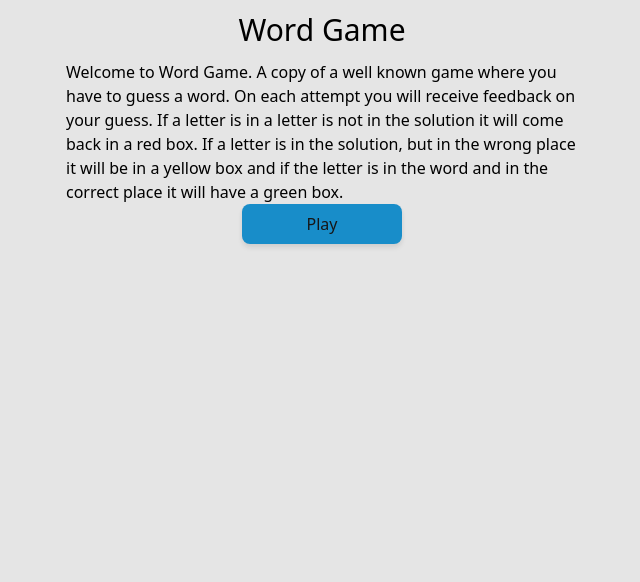
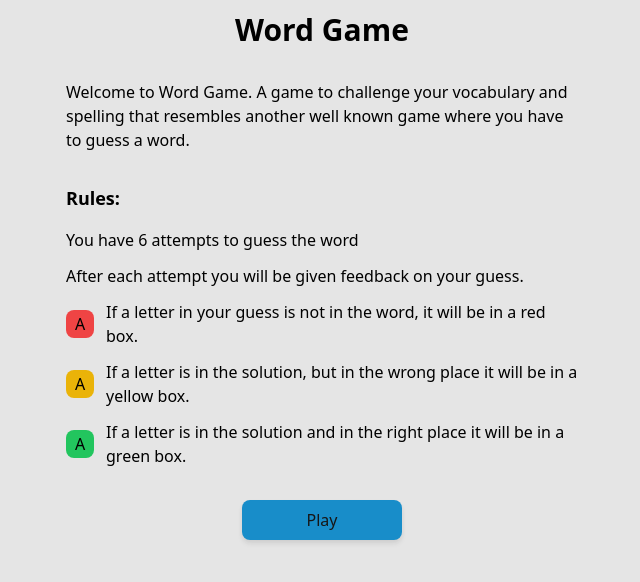
Before and after one commit to timjquigg/word-game, a Next.js app: page / in a window 1280 px wide. Shown: the top 582 px of the page, without its empty margins (318-958 px from the left). Built offline with nearby package versions, Linux system fonts and the light colour scheme.

Commit message:
Update layout for introduction page

```diff
--- a/app/layout.tsx
+++ b/app/layout.tsx
@@ -13,11 +13,9 @@ export default function RootLayout({
   children: React.ReactNode;
 }) {
   return (
-    <html lang="en" className="bg-neutral-200">
-      <body className="h-screen">
-        {/* <div id="banner" className="container mx-auto"> */}
+    <html lang="en" className=" bg-neutral-200">
+      <body className=" overflow-hidden h-screen px-6">
         <Banner />
-        {/* </div> */}
         <div>{children}</div>
       </body>
     </html>
--- a/app/page.tsx
+++ b/app/page.tsx
@@ -13,7 +13,7 @@ export default function Home() {
   return (
     <AnswerProvider>
       <AttemptsProvider>
-        <main className="container flex flex-col justify-between content-center mx-auto">
+        <main className="container flex flex-col justify-between content-center mx-auto my-8">
           <Introduction />
           <Attempts />
           <InputProvider>
--- a/components/attempts/index.tsx
+++ b/components/attempts/index.tsx
@@ -24,9 +24,13 @@ export default function Attempts() {
     );
   });
 
-  if (check && !solved) {
-    updateSolved();
+  if (!check && attempts.length === 6) {
+    updateSolved("no");
   }
 
-  return <div>{!solved && answer && attemptList}</div>;
+  if (check && solved === "incomplete") {
+    updateSolved("yes");
+  }
+
+  return <div>{solved === "incomplete" && answer && attemptList}</div>;
 }
--- a/components/banner.tsx
+++ b/components/banner.tsx
@@ -3,7 +3,7 @@ import React from "react";
 export default function Banner() {
   return (
     <div id="banner" className="flex justify-center text-center my-3">
-      <h1 className="text-3xl">Word Game</h1>
+      <h1 className="text-3xl font-bold">Word Game</h1>
     </div>
   );
 }
--- a/components/complete.tsx
+++ b/components/complete.tsx
@@ -11,16 +11,26 @@ export default function Complete() {
 
   const playAgain = () => {
     resetAttempts();
-    updateSolved();
+    updateSolved("incomplete");
     getNewAnswer();
   };
 
   return (
     <>
-      {solved && (
+      {solved === "yes" && (
         <div className="flex flex-col justify-center max-w-lg mx-auto text-center">
           <p>{`Congratulations! It took you ${attempts.length} attempts to get the word ${answer}.`}</p>
-          <div className="mx-auto">
+          <div className="mx-auto my-8">
+            <StyledButton callback={playAgain}>Play again</StyledButton>
+          </div>
+        </div>
+      )}
+      {solved === "no" && (
+        <div className="flex flex-col justify-center max-w-lg mx-auto text-center">
+          <p>You lose!</p>
+          <p>🥲🥲🥲🥲🥲🥲🥲🥲🥲</p>
+          <p>{`The word was ${answer}.`}</p>
+          <div className="mx-auto my-8">
             <StyledButton callback={playAgain}>Play again</StyledButton>
           </div>
         </div>
--- a/components/introduction/index.tsx
+++ b/components/introduction/index.tsx
@@ -3,6 +3,7 @@ import { answerContext } from "@/providers/answerProvider";
 import { useContext, useState } from "react";
 
 import StyledButton from "../styledButton";
+import Letter from "../attempts/letter";
 
 export default function Introduction() {
   const [display, setDisplay] = useState(true);
@@ -17,16 +18,56 @@ export default function Introduction() {
   return (
     <>
       {display && (
-        <div className="flex flex-col justify-center max-w-lg mx-auto">
+        <div className="flex flex-col justify-center max-w-lg mx-auto ">
           <p>
-            Welcome to Word Game. A copy of a well known game where you have to
-            guess a word. On each attempt you will receive feedback on your
-            guess. If a letter is in a letter is not in the solution it will
-            come back in a red box. If a letter is in the solution, but in the
-            wrong place it will be in a yellow box and if the letter is in the
-            word and in the correct place it will have a green box.
+            Welcome to Word Game. A game to challenge your vocabulary and
+            spelling that resembles another well known game where you have to
+            guess a word.
           </p>
-          <div className="mx-auto">
+          <h2 className="mt-8 mb-4 text-lg font-bold">Rules:</h2>
+          <ol className="list-none space-y-3">
+            <li>
+              <p>You have 6 attempts to guess the word</p>
+            </li>
+            <li>
+              <p>
+                After each attempt you will be given feedback on your guess.
+              </p>
+              {/* <div className=""> */}
+              <ol className="list-none space-y-3 mt-3 ">
+                <li className="flex flex-row space-x-3 content-center">
+                  <div className="my-auto">
+                    <Letter letter={{ A: "absent" }} />
+                  </div>
+                  <p className="wrap">
+                    If a letter in your guess is not in the word, it will be in
+                    a red box.
+                  </p>
+                </li>
+                <li className="flex flex-row space-x-3 content-center">
+                  <div className="my-auto">
+                    <Letter letter={{ A: "present" }} />
+                  </div>
+                  <p>
+                    If a letter is in the solution, but in the wrong place it
+                    will be in a yellow box.
+                  </p>
+                </li>
+                <li className="flex flex-row space-x-3 content-center">
+                  <div className="my-auto">
+                    <Letter letter={{ A: "correct" }} />
+                  </div>
+                  <p>
+                    If a letter is in the solution and in the right place it
+                    will be in a green box.
+                  </p>
+                </li>
+              </ol>
+              {/* </div> */}
+            </li>
+          </ol>
+
+          <div className="mx-auto mt-8">
             <StyledButton callback={playGame}>Play</StyledButton>
           </div>
         </div>
--- a/components/search/index.tsx
+++ b/components/search/index.tsx
@@ -39,7 +39,7 @@ export default function Search() {
 
   return (
     <>
-      {!solved && answer && (
+      {solved === "incomplete" && answer && (
         <div className="flex flex-col justify-center content-center text-center space-y-3">
           <div className="flex justify-center space-x-3 my-3 ">
             {searchSquares}
--- a/components/search/keyboard/index.tsx
+++ b/components/search/keyboard/index.tsx
@@ -14,12 +14,14 @@ export default function Keyboard() {
     return (
       <div
         key={`row${i}`}
-        className="flex flex-row text-center justify-center space-x-2"
+        className="flex flex-row shrink text-center justify-center space-x-2"
       >
         {keyRow}
       </div>
     );
   });
 
-  return <div className="flex flex-col text-center space-y-2">{keyboard}</div>;
+  return (
+    <div className="flex flex-col text-center space-y-2 w-full">{keyboard}</div>
+  );
 }
--- a/providers/attemptsProvider.tsx
+++ b/providers/attemptsProvider.tsx
@@ -9,22 +9,22 @@ type Props = {
 interface AttemptsContext {
   attempts: LetterCheck[][];
   updateAttempts: (guess: Letter[], target: string) => LetterCheck[];
-  solved: boolean;
-  updateSolved: () => void;
+  solved: Solved;
+  updateSolved: (value: Solved) => void;
   resetAttempts: () => void;
 }
 
 export const attemptsContext = createContext<AttemptsContext>({
   attempts: [],
   updateAttempts: () => [{}],
-  solved: false,
-  updateSolved: () => {},
+  solved: "incomplete",
+  updateSolved: (value: Solved) => {},
   resetAttempts: () => {},
 });
 
 export default function AttemptsProvider(props: Props) {
   const [attempts, setAttempts] = useState<LetterCheck[][]>([]);
-  const [solved, setSolved] = useState(false);
+  const [solved, setSolved] = useState<Solved>("incomplete");
 
   const updateAttempts = (guess: Letter[], target: string): LetterCheck[] => {
     const attempt = checkWord(guess, target);
@@ -40,8 +40,8 @@ export default function AttemptsProvider(props: Props) {
     setAttempts([]);
   };
 
-  const updateSolved = () => {
-    setSolved((prev) => !prev);
+  const updateSolved = (value: Solved) => {
+    setSolved(value);
   };
 
   const providerData = {
--- a/providers/inputProvider.tsx
+++ b/providers/inputProvider.tsx
@@ -88,7 +88,6 @@ export default function InputProvider(props: Props) {
   };
 
   const updateInput = (letter: Letter) => {
-    console.log(input);
     const id = focus;
     setInput((prev) => {
       const newinput = [...prev];
--- a/types.d.ts
+++ b/types.d.ts
@@ -1,3 +1,5 @@
+type Solved = "yes" | "no" | "incomplete";
+
 type LetterState = "correct" | "absent" | "present" | null;
 
 interface LetterCheck extends Record<string, LetterState> {
```
